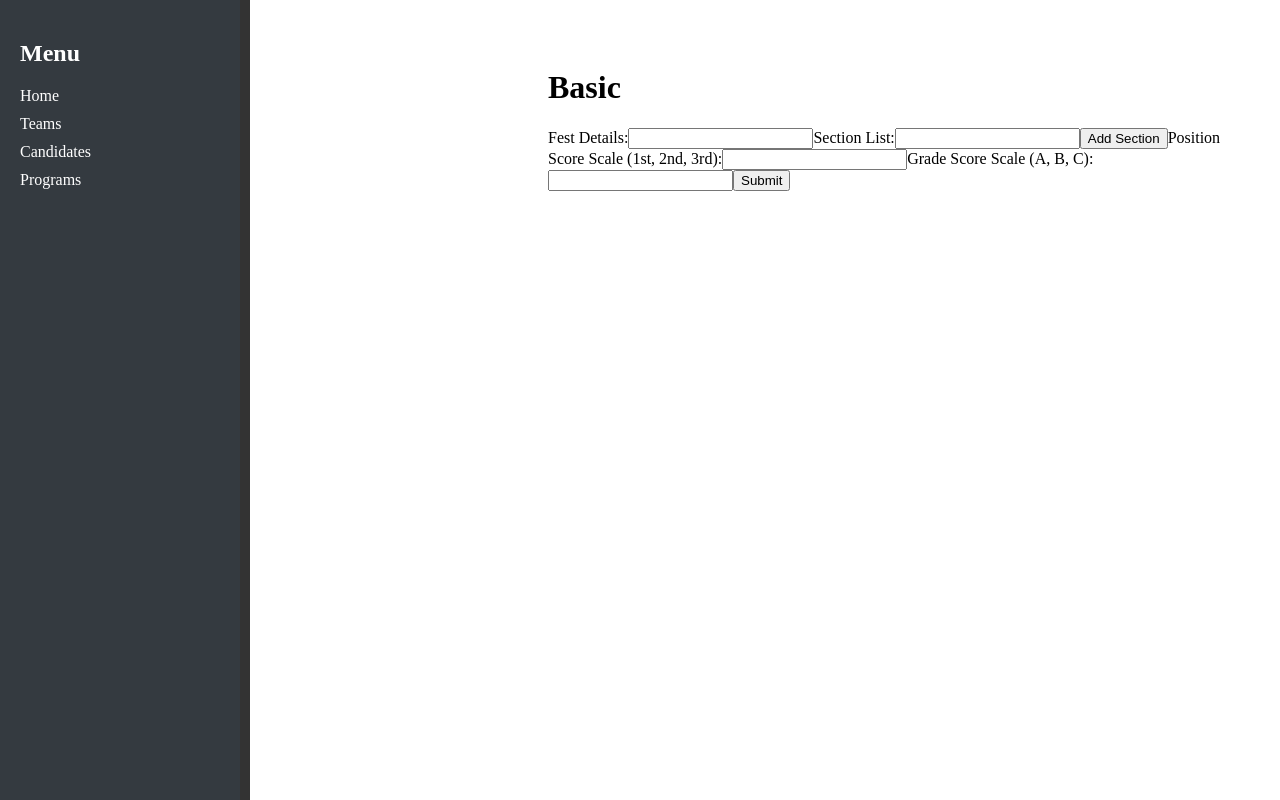
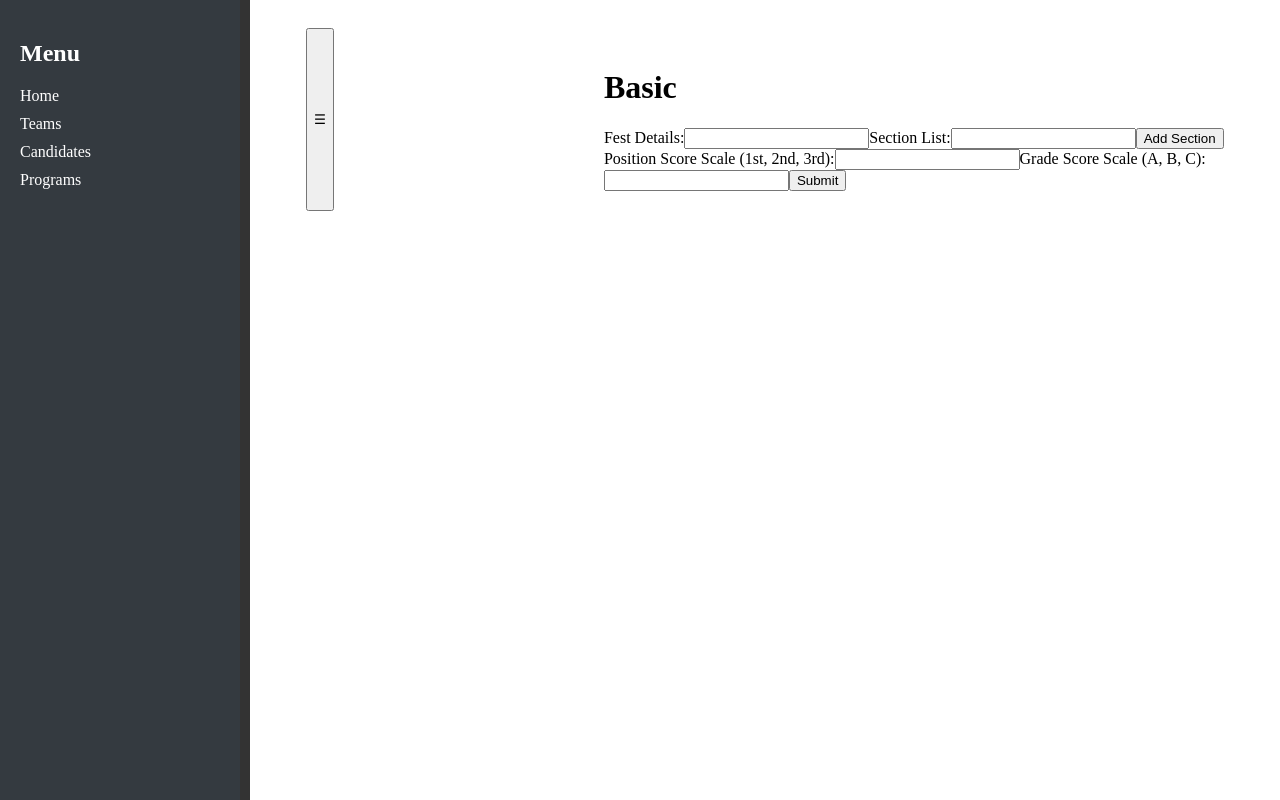
Before and after one commit to Javadamkd/art-fest-management, a Next.js app: page /basic in a window 1280 px wide. Built offline with nearby package versions, Linux system fonts and the light colour scheme.

Commit message:
Update Layout.js

```diff
--- a/components/Layout.js
+++ b/components/Layout.js
@@ -1,11 +1,21 @@
 // components/Layout.js
+import { useState } from 'react';
 import Sidebar from './Sidebar';
 import styles from './layout.module.css';
 
 const Layout = ({ children }) => {
+  const [isSidebarOpen, setIsSidebarOpen] = useState(false);
+
+  const toggleSidebar = () => {
+    setIsSidebarOpen(!isSidebarOpen);
+  };
+
   return (
     <div className={styles.container}>
-      <div className={styles.sidebar}>
+      <button className={styles.menuButton} onClick={toggleSidebar}>
+        &#9776; {/* Hamburger icon */}
+      </button>
+      <div className={`${styles.sidebar} ${isSidebarOpen ? styles.open : ''}`}>
         <Sidebar />
       </div>
       <div className={styles.content}>
```
